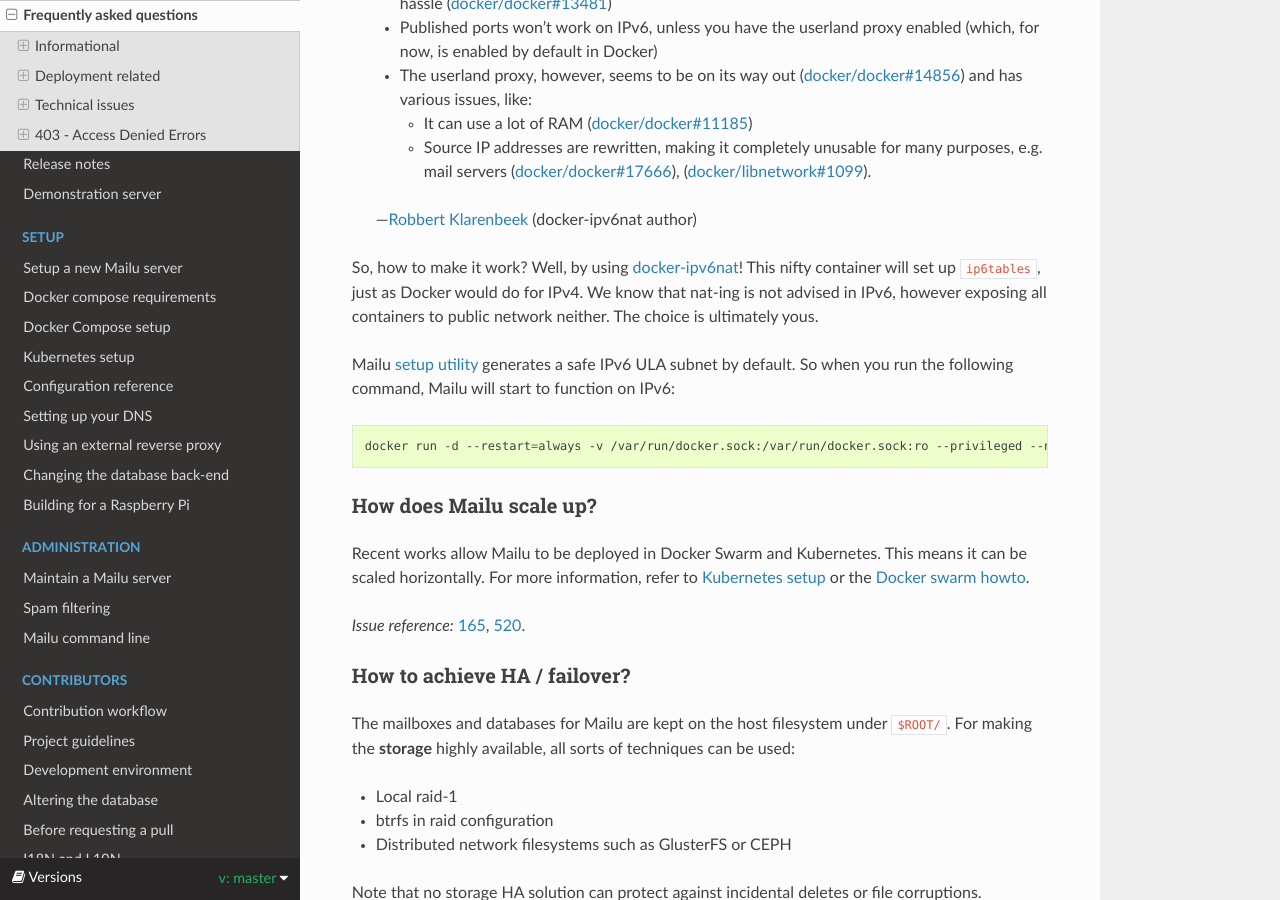
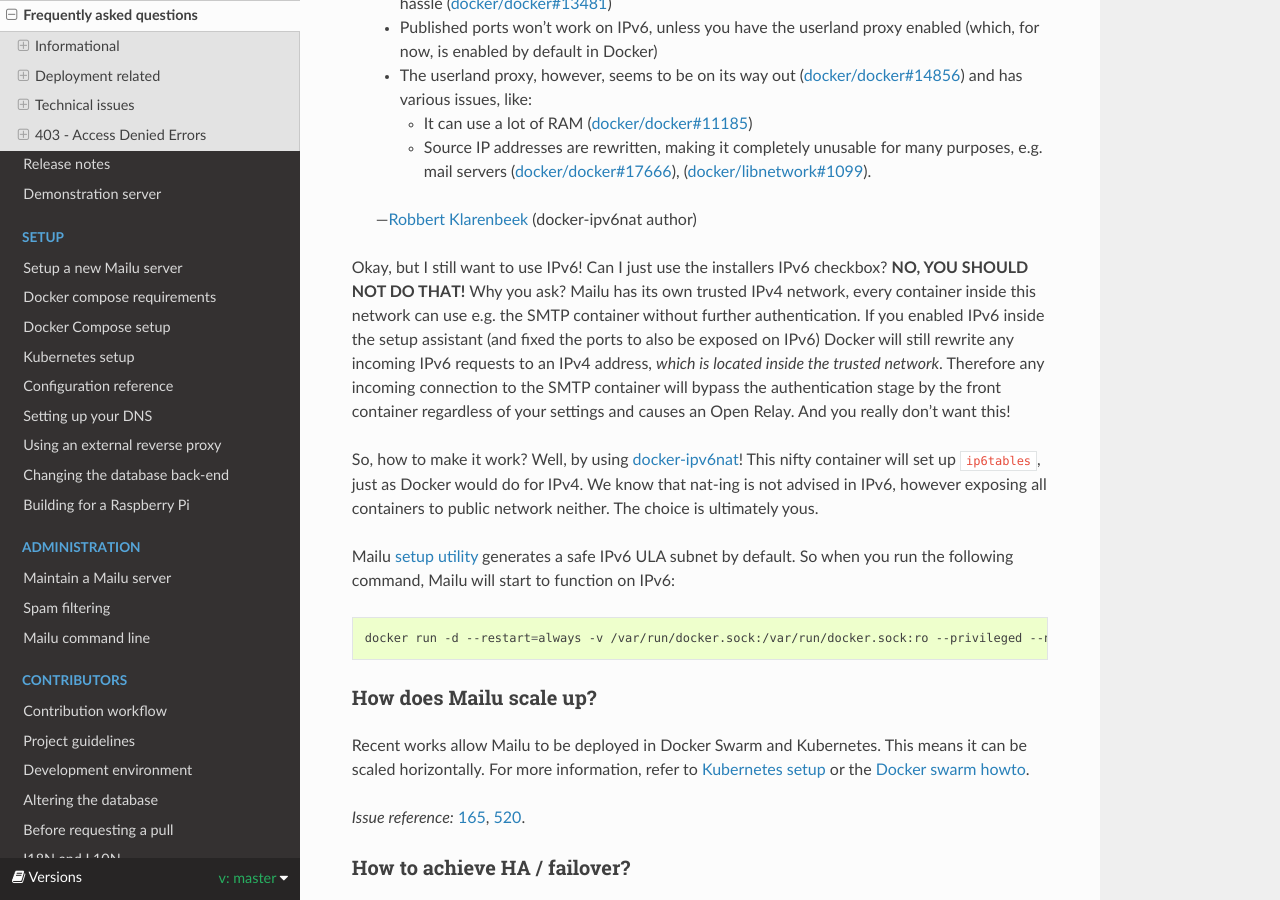
Before and after one commit to Mailu/Mailu, a Sphinx documentation site: the page built from docs/faq.rst, in a window 1280 px wide and 900 px high, scrolled down 3386 px. Built offline with Sphinx 7.4.7 and the Read the Docs theme 2.0.0, drawn with Linux system fonts in a browser that asks for light colours; formulas are drawn with MathJax 3.

Commit message:
Added explaining message about the current ipv6 problem

```diff
--- a/docs/faq.rst
+++ b/docs/faq.rst
@@ -170,6 +170,13 @@ Lets start with quoting everything that's wrong:
       (`docker/libnetwork#1099 <https://github.com/docker/libnetwork/issues/1099>`_).
 
   -- `Robbert Klarenbeek <https://github.com/robbertkl>`_ (docker-ipv6nat author)
+
+Okay, but I still want to use IPv6! Can I just use the installers IPv6 checkbox? **NO, YOU SHOULD NOT DO THAT!** Why you ask?
+Mailu has its own trusted IPv4 network, every container inside this network can use e.g. the SMTP container without further
+authentication. If you enabled IPv6 inside the setup assistant (and fixed the ports to also be exposed on IPv6) Docker will
+still rewrite any incoming IPv6 requests to an IPv4 address, *which is located inside the trusted network*. Therefore any
+incoming connection to the SMTP container will bypass the authentication stage by the front container regardless of your
+settings and causes an Open Relay. And you really don't want this!
 
 So, how to make it work? Well, by using `docker-ipv6nat`_! This nifty container will set up ``ip6tables``,
 just as Docker would do for IPv4. We know that nat-ing is not advised in IPv6,
```
